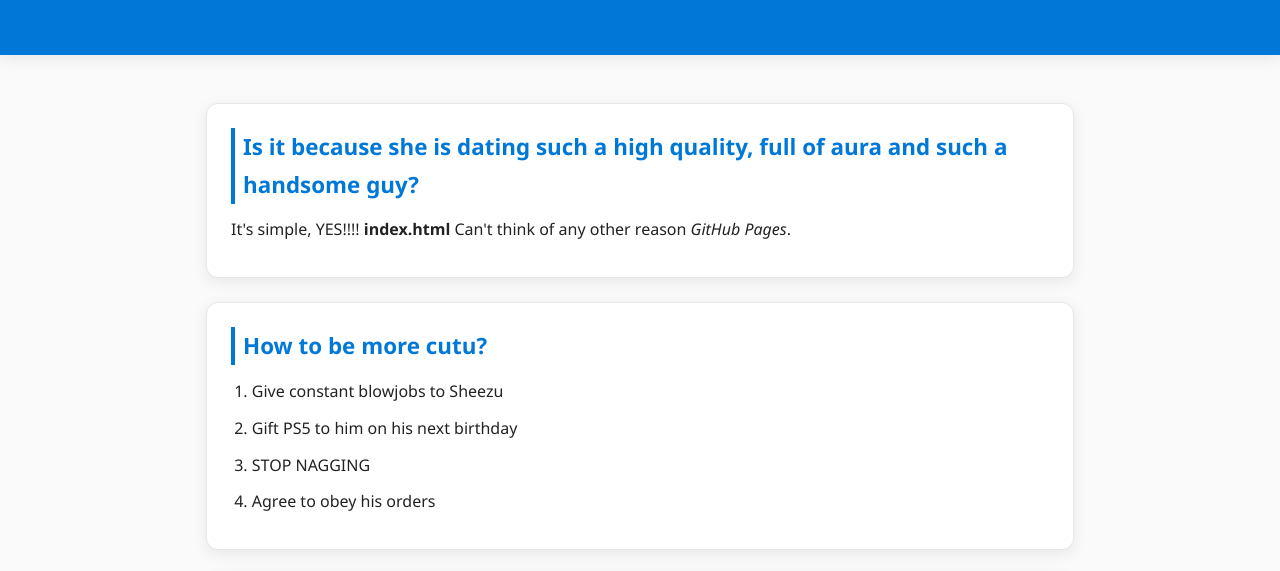
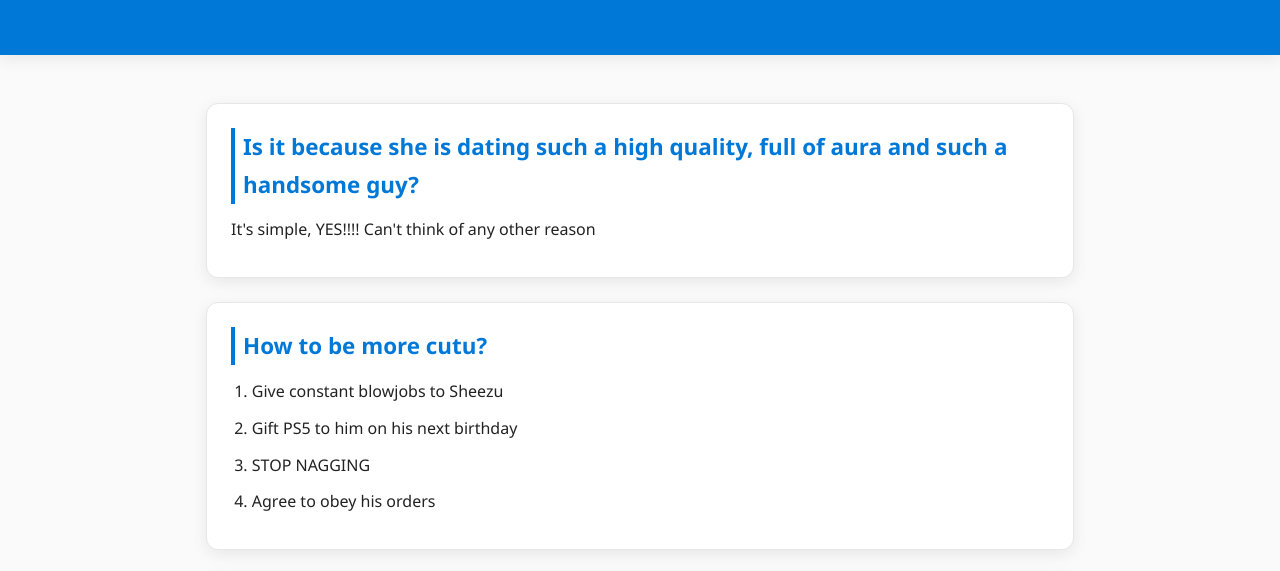
Before and after one commit to shezanmalikcfc/task6-github-pages, a plain HTML site: page index.html in a window 1280 px wide. Shown: the part 157-728 px from the top of the page. Drawn offline with Linux system fonts and the light colour scheme.

Commit message:
Final index.html

```diff
--- a/index.html
+++ b/index.html
@@ -15,7 +15,7 @@
     <main>
       <section>
         <h2>Is it because she is dating such a high quality, full of aura and such a handsome guy?</h2>
-        <p>It's simple, YES!!!! <strong>index.html</strong> Can't think of any other reason <em>GitHub Pages</em>.</p>
+        <p>It's simple, YES!!!! Can't think of any other reason</p>
       </section>
 
       <section>
```
